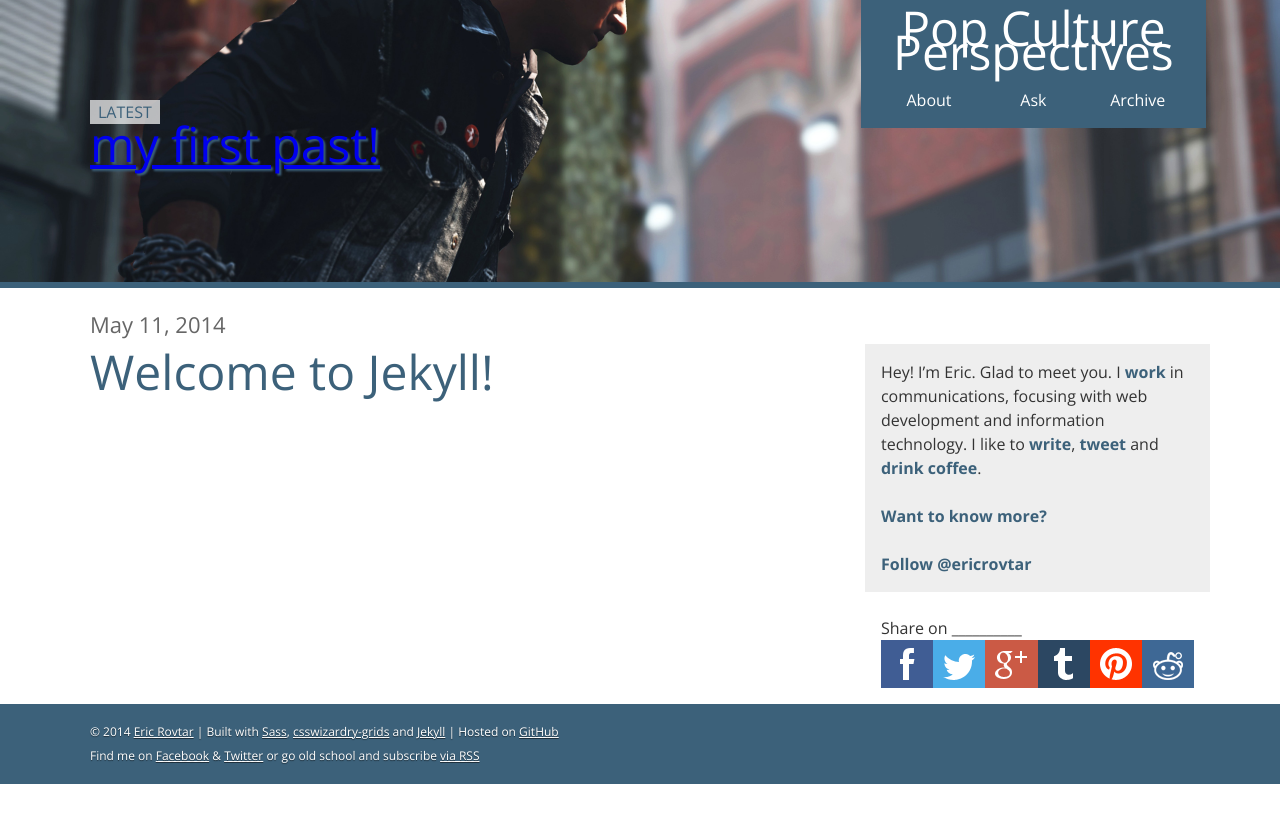
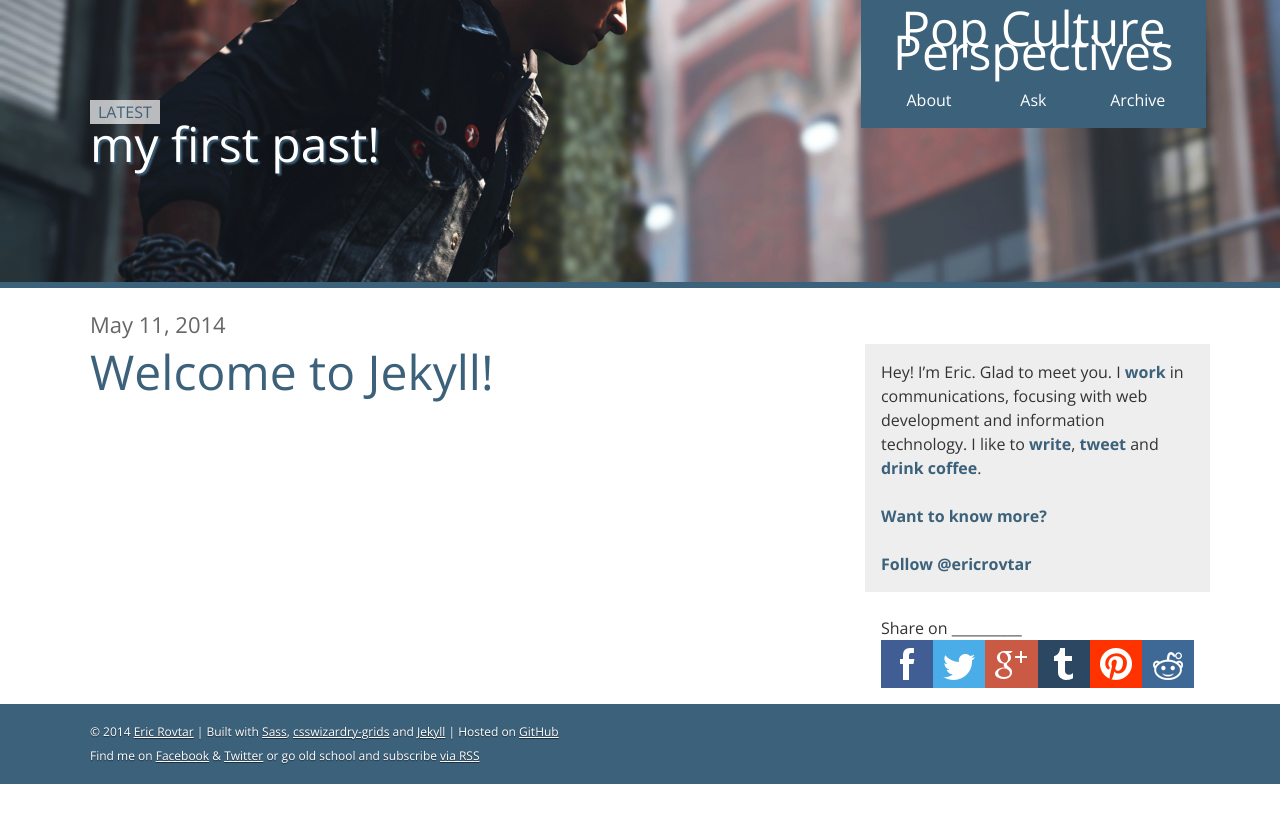
Before and after one commit to ericrovtar/ericrovtar.github.io, a Jekyll site: the page built from index.html, in a window 1280 px wide. Shown: the top 823 px of the page. Built offline with Jekyll 4.4.1, drawn with Linux system fonts in a browser that asks for light colours; comment, search, counter and statistics services are not loaded.

Commit message:
fix link styles

```diff
--- a/styles/sass/styles.css
+++ b/styles/sass/styles.css
@@ -1292,6 +1292,9 @@ blockquote, p, .addBottomMargin {
       .banner h1 {
         top: 0;
         height: 66px; } }
+    .banner h1 a {
+      color: #FFF;
+      text-decoration: none; }
   .banner .title {
     display: table-cell;
     vertical-align: middle;
--- a/styles/sass/styles.scss
+++ b/styles/sass/styles.scss
@@ -292,6 +292,12 @@ blockquote, p, .addBottomMargin {
 			top: 0;
 			height: ($magic-number * 3) - ($magic-number / 4);
 		}
+
+        a
+        {
+            color: #FFF;
+            text-decoration: none;
+        }
 	}
 
     .title
--- a/styles/styles.css
+++ b/styles/styles.css
@@ -1446,6 +1446,9 @@ blockquote, p, .addBottomMargin {
       .banner h1 {
         top: 0;
         height: 66px; } }
+    .banner h1 a {
+      color: #FFF;
+      text-decoration: none; }
   .banner .title {
     display: table-cell;
     vertical-align: middle;
```
Also changed, not shown: 1 other file.
